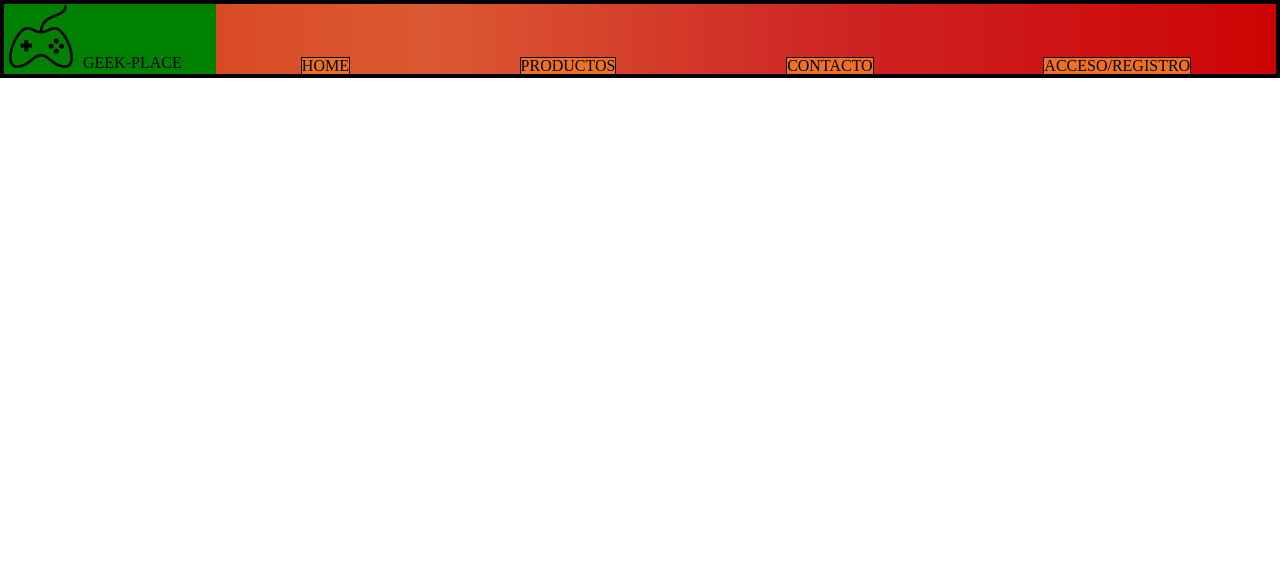
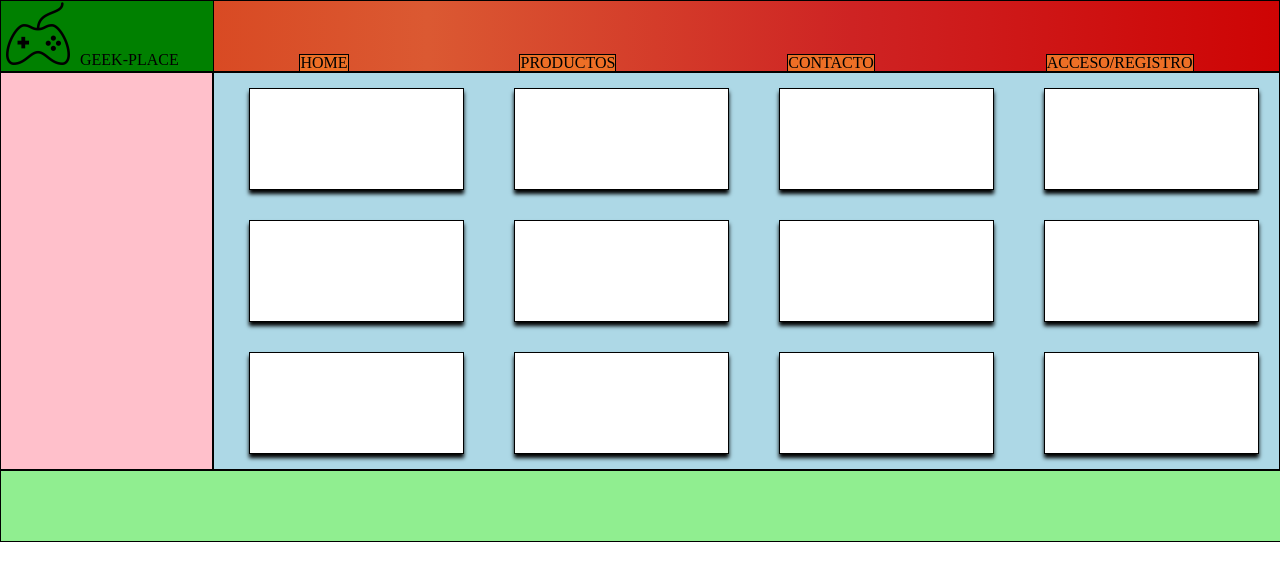
Before and after one commit to MigueValiente/TrabajoInterfaces, a plain HTML site: page paginas/index.html in a window 1280 px wide. Drawn offline with Linux system fonts and the light colour scheme.

Commit message:
estilo footer, section, etc

```diff
--- a/style.css
+++ b/css/style.css
@@ -13,15 +13,13 @@ body {
 /*******************************************************************
 LAYOUT
 *******************************************************************/
-
+/* HEADER */
 header{
-    background: linear-gradient(to right,#D63B15,#DB5932,#CE2323,#CE0404);
-    border: black solid 2px;
     grid-column: 1 / 13;
 }
 .header {
     background: linear-gradient(to right,#D63B15,#DB5932,#CE2323,#CE0404);
-    border: black solid 2px;
+    border: black solid 1px;
     grid-column: 1 / 13;
     display: grid;
     grid-template-columns: repeat(12,1fr);
@@ -33,6 +31,7 @@ header{
     object-fit: contain;
     background-color: green;
     height: 100%;
+    border-right: black solid 1px;
     /* justify-self: center; */
 }
 
@@ -55,6 +54,62 @@ nav {
     border-left: solid black 1px;
     border-right: solid black 1px;
 }
+
+/*ASIDE*/
+aside{
+    grid-column: 1 / 3;
+    display: grid;
+    grid-template-columns: repeat(1,1fr);
+}
+.aside {
+    background: pink;
+    border: black solid 1px;
+    grid-column: 1 / 2;
+    display: flex;
+
+}
+
+/*SECTION*/
+section{
+    grid-column: 3 / 13;
+}
+
+.section {
+    background: lightblue;
+    border: black solid 1px;
+    grid-column: 1 / 13;
+    display: flex;
+    grid-template-columns: repeat(12,1fr);
+    justify-content: flex-start;
+    align-items: center;
+    flex-wrap: wrap;
+}
+
+.elemento{
+    width: 20%;
+    height: 100px;
+    margin: 15px 15px 15px 35px;
+    background-color: white;
+    border: black solid 1px;
+    box-shadow: 0px 4px 4px 0px black;
+}
+
+/*FOOTER*/
+footer{
+    grid-column: 1 / 13;
+}
+.footer {
+    height: 70px;
+    background: lightgreen;
+    border: black solid 1px;
+    width:100%;
+    grid-template-columns: repeat(12,1fr);
+    /* position: fixed;
+    bottom: 0; */
+    display: grid;
+}
+
+
 
 .home {
 
--- a/index.html
+++ b/paginas/index.html
@@ -4,15 +4,15 @@
     <meta charset="UTF-8">
     <meta name="viewport" content="width=device-width, initial-scale=1.0">
     <meta http-equiv="X-UA-Compatible" content="ie=edge">
-    <link rel="stylesheet" type="text/css" href="reset.css">
-    <link rel="stylesheet" type="text/css" href="style.css">
+    <link rel="stylesheet" type="text/css" href="../css/reset.css">
+    <link rel="stylesheet" type="text/css" href="../css/style.css">
     <title>Geek-Place</title>
 </head>
 <body>
     <header>
         <div class="header">
             <div class="logo">
-                <img src="images/logo.png"><span id="empresa">GEEK-PLACE</span>
+                <img src="../images/logo.png"><span id="empresa">GEEK-PLACE</span>
             </div>
             <nav>
                 <div class="navContainer" >
@@ -35,15 +35,32 @@
     </header>
 
     <aside>
+        <div class="aside">
 
+        </div>
     </aside>
 
     <section>
-
+        <div class="section">
+            <div class="elemento"></div>
+            <div class="elemento"></div>
+            <div class="elemento"></div>
+            <div class="elemento"></div>
+            <div class="elemento"></div>
+            <div class="elemento"></div>
+            <div class="elemento"></div>
+            <div class="elemento"></div>
+            <div class="elemento"></div>
+            <div class="elemento"></div>
+            <div class="elemento"></div>
+            <div class="elemento"></div>
+        </div>
     </section>
 
     <footer>
+        <div class="footer">
 
+        </div>
     </footer>
 </body>
 </html>
```
Also changed, not shown: css/reset.css (renamed from reset.css).
